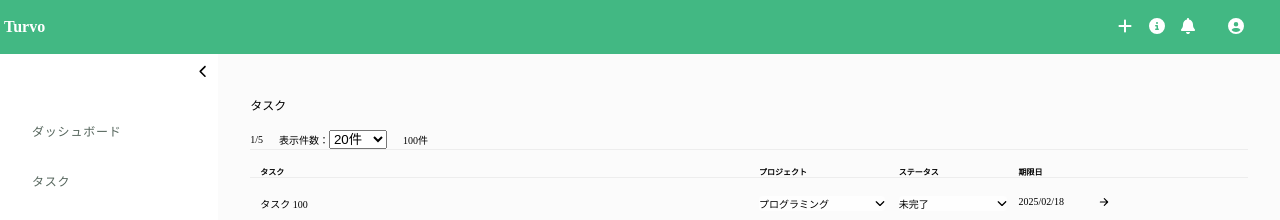
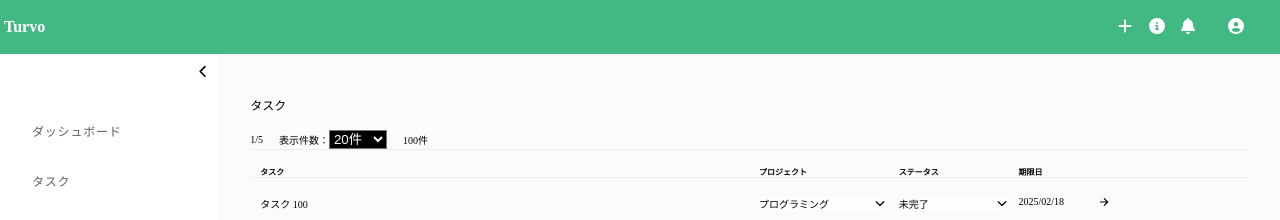
Before and after one commit to tanakas-2021/0600-next-context-api, a Next.js app: page /tasks in a window 1280 px wide. Shown: the top 220 px of the page. Built offline with nearby package versions, Linux system fonts and the light colour scheme.

Commit message:
表示件数のselecterのbgcolorを修正

```diff
--- a/src/app/tasks/page.module.scss
+++ b/src/app/tasks/page.module.scss
@@ -26,6 +26,11 @@
 .headerPageCount {
   margin-right: 16px;
 }
+.displayCountSelecter {
+  background: vars.$displayCountSelecterColor;
+  color: vars.$fontColorLight;
+}
+
 .headerTotal {
   display: inline-block;
   margin-right: 16px;
--- a/src/app/tasks/page.tsx
+++ b/src/app/tasks/page.tsx
@@ -91,7 +91,7 @@ const Page = () => {
               </div>
               <div className={styles.headerPageCount}>
                 <label htmlFor="displayCount">表示件数：</label>
-                <select id="displayCount">
+                <select id="displayCount" className={styles.displayCountSelecter}>
                   <option value="20">20件</option>
                   <option value="50">50件</option>
                   <option value="100">100件</option>
--- a/src/app/variables.module.scss
+++ b/src/app/variables.module.scss
@@ -9,3 +9,4 @@ $fontColorDarkWeak: #94ae9f;
 $cardShadowColor: #22222210;
 $tableBorderColor: #e2e2e290;
 $optionColor: #42b891;
+$displayCountSelecterColor : black
```
